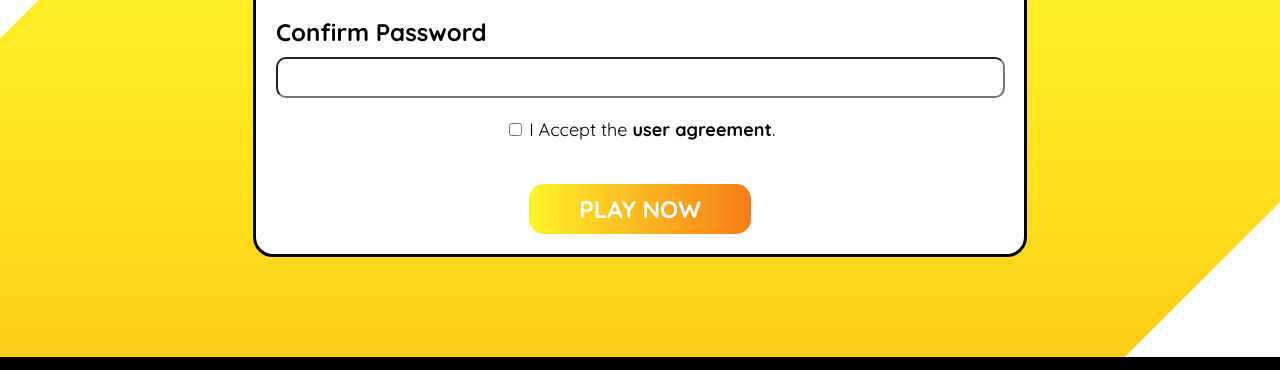
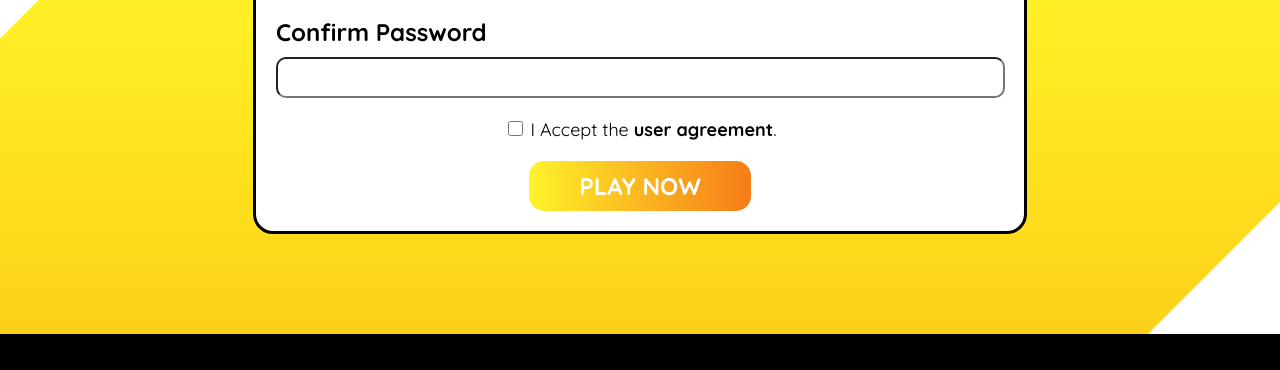
Before and after one commit to S1rent/Frawlsalla, a plain HTML site: page Frawlsalla/play-now.html in a window 1280 px wide. Shown: the part 1240-1610 px from the top of the page. Drawn offline with nearby package versions, Linux system fonts and the light colour scheme.

Commit message:
fix: ux in form

```diff
--- a/Frawlsalla/CSS/play-now-style.css
+++ b/Frawlsalla/CSS/play-now-style.css
@@ -83,6 +83,12 @@
     padding: 20px;
     margin: 0 auto;
     text-align: center;
+    font-size: large;
+}
+
+#agree {
+    width: 15px;
+    height: 15px;
 }
 
 #agree-label {
--- a/Frawlsalla/play-now.html
+++ b/Frawlsalla/play-now.html
@@ -99,10 +99,10 @@
 
                             <div class="form-checkbox">
                                 <input type="checkbox" id="agree" name="agree" value="agree" required>
-                                <label id="agree-label">I Accept the <span id="user-agreement"><strong>user agreement</strong>.</span></label>
+                                <label id="agree-label" for="agree">I Accept the </label><span id="user-agreement"><strong>user agreement</strong>.</span>
                             </div>
 
-                            <span id="error-msg">asd</span>
+                            <span id="error-msg"></span>
 
                             <div class="form-submit">
                                 <button id="play-button" onclick="validate()" type="button">Play Now</button>
```
